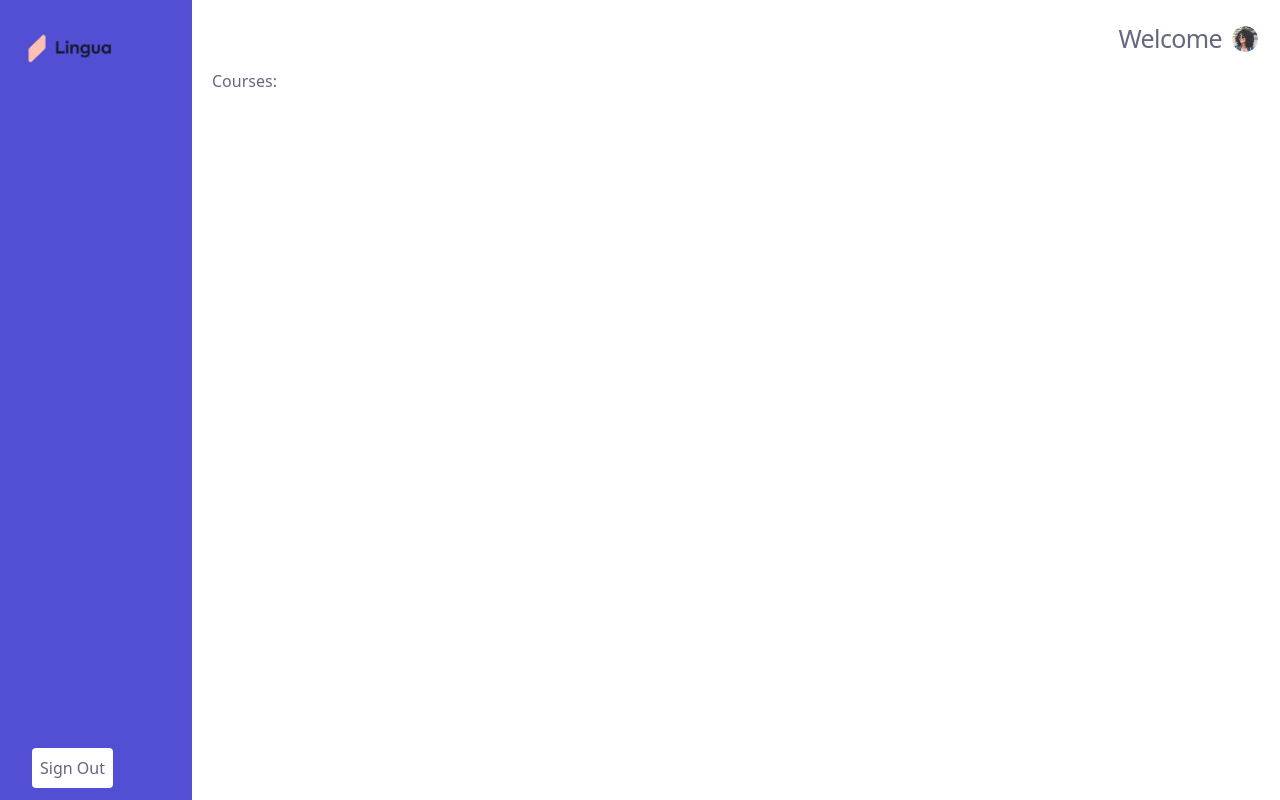
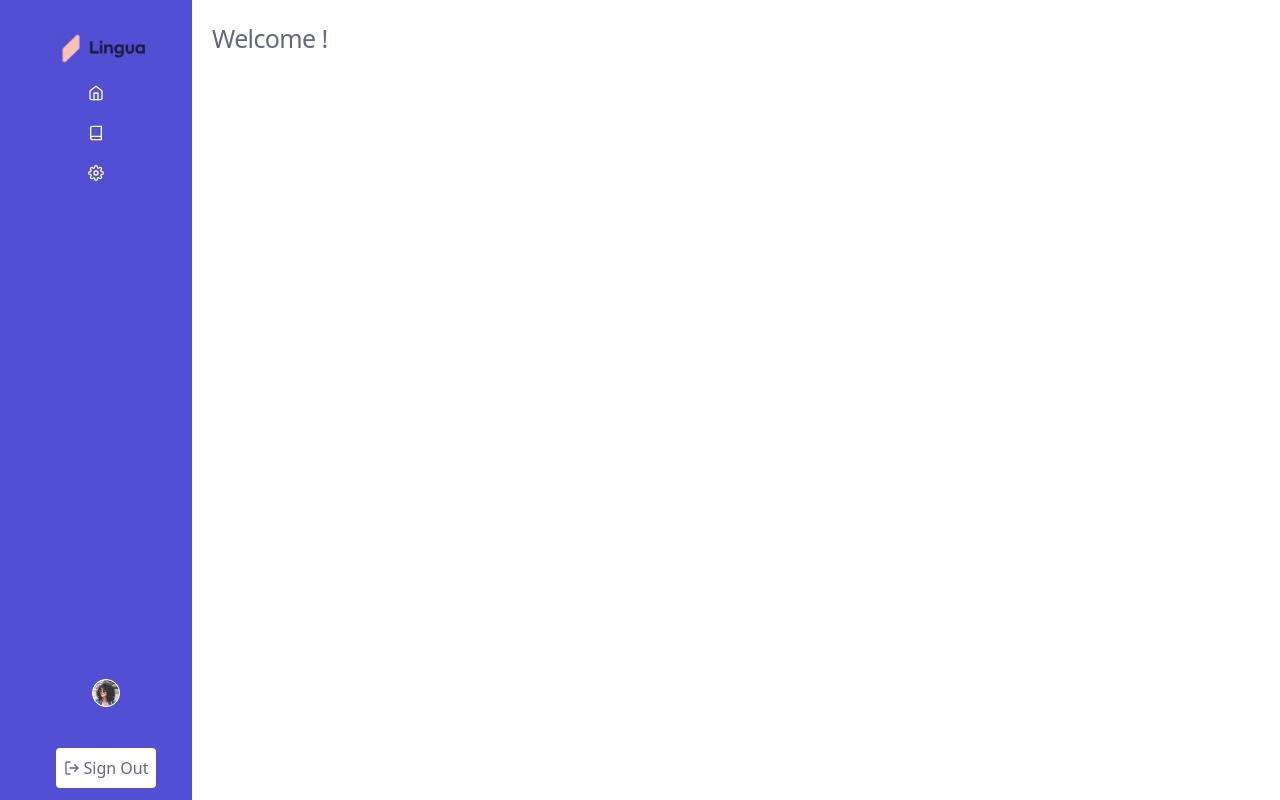
Before and after one commit to AtereD/lingua-ed, a Next.js app: page /dashboard in a window 1280 px wide. Built offline with nearby package versions, Linux system fonts and the light colour scheme.

Commit message:
Dashboard fix

```diff
--- a/components/Dashboard.jsx
+++ b/components/Dashboard.jsx
@@ -6,11 +6,12 @@ import Link from "next/link";
 import Image from "next/image";
 import { useRouter } from "next/navigation";
 import Spinner from "./Spinner";
+import { FiBook, FiHome, FiLogOut, FiSettings } from "react-icons/fi";
 
 const Dashboard = () => {
   const router = useRouter();
   const [fullName, setFullName] = useState("");
-  const [language, setLanguage] = useState("");
+  // const [language, setLanguage] = useState("");
   const [isSubmitting, setIsSubmitting] = useState(false);
 
 
@@ -22,9 +23,9 @@ const Dashboard = () => {
     if (storedFullName) {
       setFullName(storedFullName);
     }
-    if (storedLanguage) {
-      setLanguage(storedLanguage);
-    }
+    // if (storedLanguage) {
+    //   setLanguage(storedLanguage);
+    // }
   }, []);
 
   const submit = (e) => {
@@ -48,36 +49,42 @@ const Dashboard = () => {
     <body className="w-full m-0 lg:p-0">
       <div>
         <div className="flex w-full ">
-          <div className="lg:w-[15%] bg-[#524fd5] h-[100vh] p-3 w-[10%] flex flex-col justify-between">
+          <div className="lg:w-[15%] bg-[#524fd5] h-[100vh] p-3 w-[20%] flex flex-col justify-between">
+            <div className="flex flex-col items-center justify-center">
             <Image
               src={"/logo.png"}
               alt="logo"
               width={100}
               height={50}
-              className="pt-5"
+              className="pt-5 mb-5 w-[150px] lg:w-[100px]"
             />
 
-            <div className="pl-5">
+            <div className="flex flex-col gap-6 text-white">
+              <FiHome/>
+              <FiBook/>
+              <FiSettings/>
+            </div>
+            </div>
+
+
+            <div className="flex flex-col items-center justify-center gap-16 md:gap-10 lg:pl-5">
+              <Image
+                src={"/assets/Avatar (4).png"}
+                alt="logo"
+                width={30}
+                height={30}
+                className=""
+              />
               <button className="bg-[#fff] p-2 rounded flex items-center font-medium" type="submit" onClick={submit} disabled={isSubmitting}>
-              {isSubmitting ? <Spinner /> : "Sign Out"}
+              {isSubmitting ? <Spinner /> : <p className="flex items-center gap-1"><FiLogOut/> <span className="hidden lg:flex"> Sign Out</span></p>}
               </button>
             </div>
           </div>
           <div className="lg:w-[85%] p-5 w-[90%]">
             <div className="flex flex-col gap-2">
-              <div className="flex items-center justify-end w-full gap-2">
-              <p className="font-medium text-[25px] tracking-tight">
-                Welcome {fullName}
+              <p className="font-medium lg:text-[25px] tracking-tight">
+                Welcome {fullName}!
               </p>
-              <Image
-                src={"/assets/Avatar (4).png"}
-                alt="logo"
-                width={30}
-                height={30}
-              />
-              </div>
-              <p className="">Courses: <span className="text-lg font-medium uppercase">
-                {language}</span></p>
             </div>
 
           </div>
--- a/components/SignIn.jsx
+++ b/components/SignIn.jsx
@@ -67,7 +67,7 @@ const SignIn = () => {
 
   return (
     <div className="h-full">
-      <div className="px-1 py-5 lg:py-0">
+      <div className="px-3 py-5 lg:py-0">
         <ToastContainer />
         <div className="flex items-center justify-between">
           <div>
--- a/components/SignUp.jsx
+++ b/components/SignUp.jsx
@@ -123,7 +123,7 @@ const SignUp = () => {
       };
   return (
     <div className="h-full">
-      <div className="px-1 py-5 lg:py-0">
+      <div className="px-3 py-5 lg:py-0">
         <div className="flex items-center justify-between">
           <div>
             <Image src="/logo.png" width={110} height={35} alt="Lingua Logo" />
@@ -219,7 +219,7 @@ const SignUp = () => {
             {isSubmitting ? <Spinner /> : "Sign Up"}
           </button>
 
-          <hr className="border-gray-300" />
+          <hr className="w-full border-gray-300" />
 
           <p className="mt-4">
             Have an account already?{" "}
```
